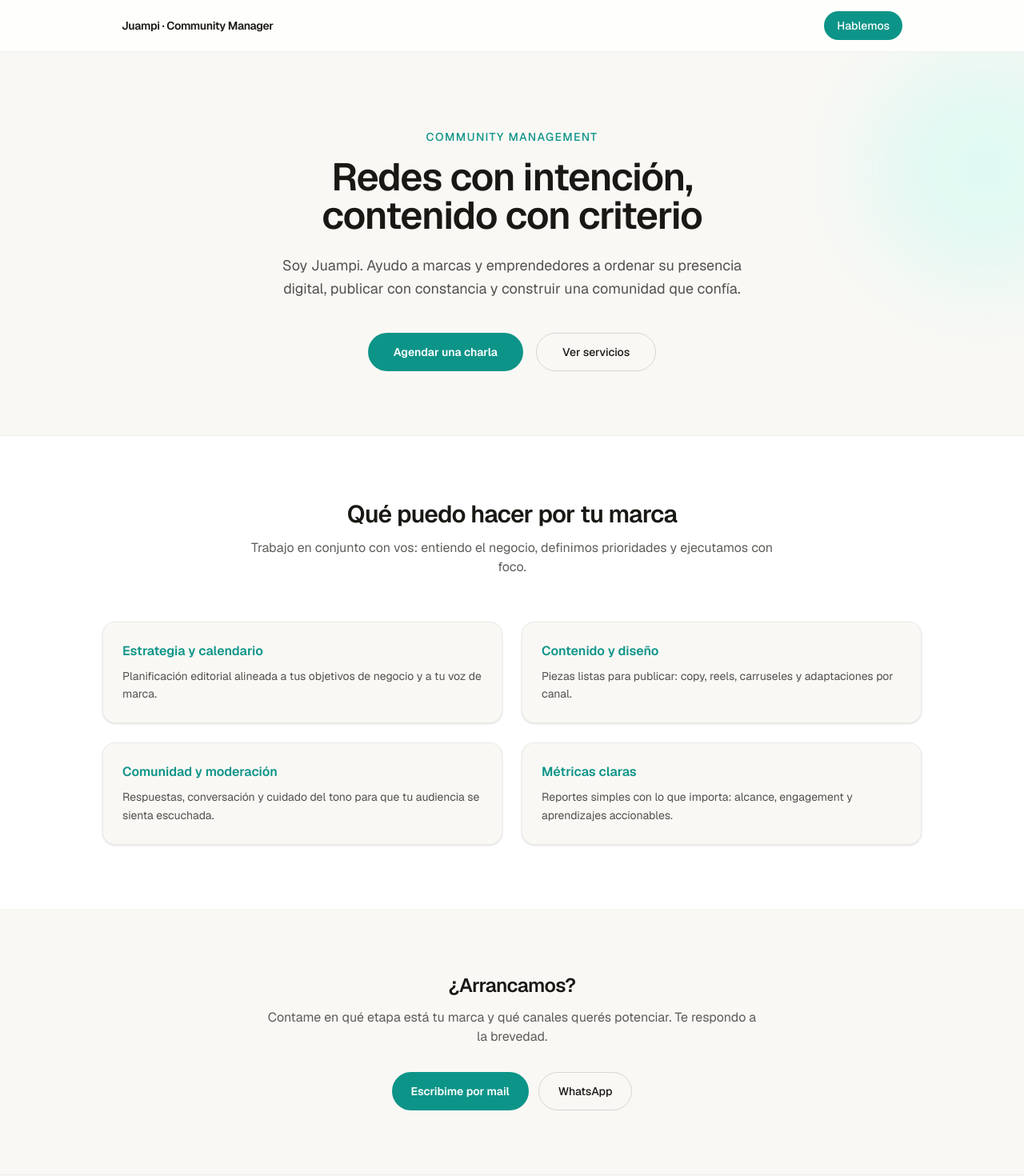
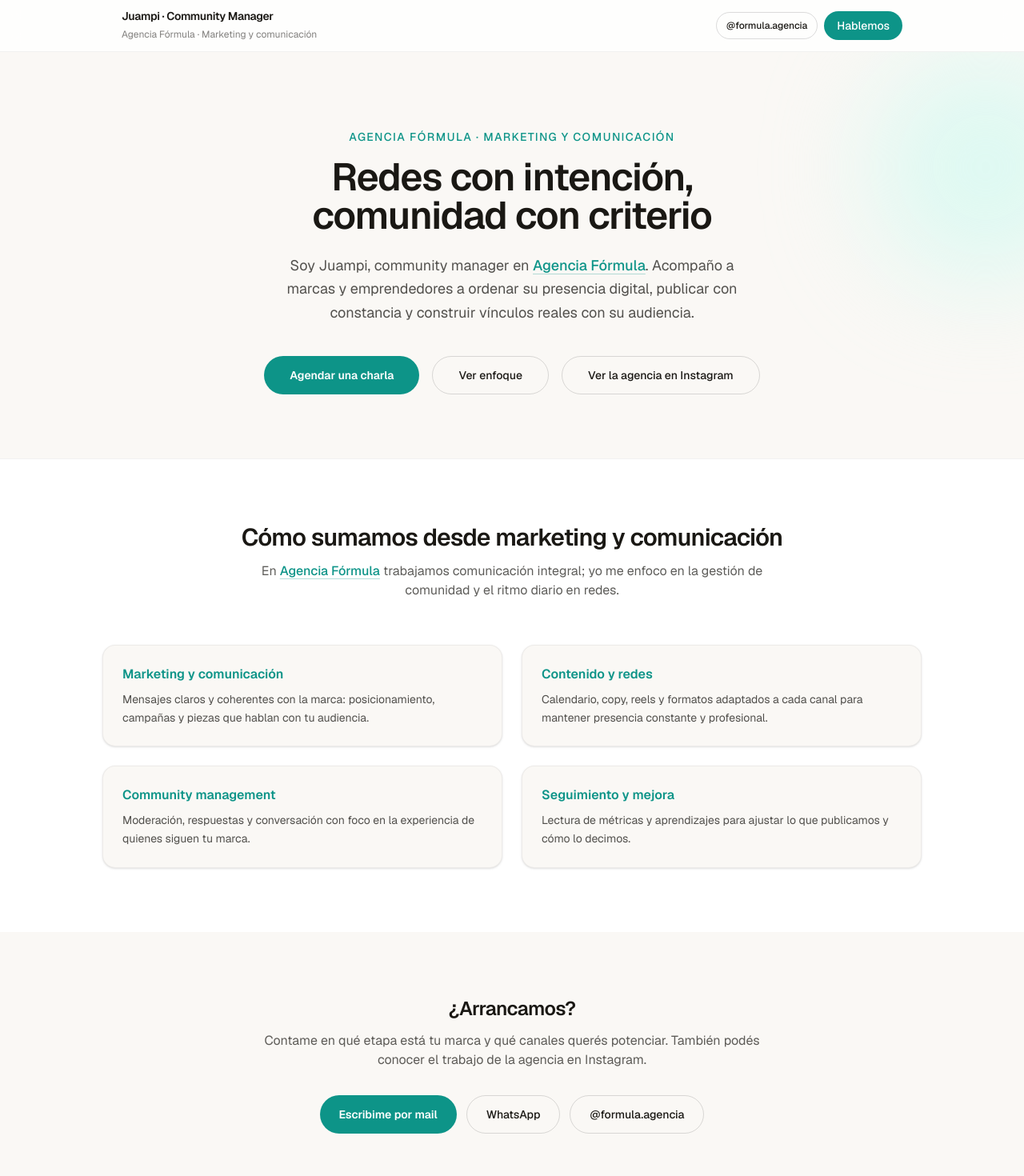
Before and after one commit to Madsjeez-Landings-Page/landingpagejuampi, a Next.js app: page / in a window 1280 px wide. Shown: the top 1470 px of the page at 80% size. Built offline with nearby package versions, Linux system fonts and the light colour scheme.

Commit message:
Landing: integrar Agencia Fórmula (@formula.agencia) e Instagram.
Co-authored-by: Cursor <cursoragent@cursor.com>

```diff
--- a/app/layout.tsx
+++ b/app/layout.tsx
@@ -13,9 +13,9 @@ const geistMono = Geist_Mono({
 });
 
 export const metadata: Metadata = {
-  title: "Juampi | Community Manager",
+  title: "Juampi | Community Manager — Agencia Fórmula",
   description:
-    "Gestión de redes sociales, contenido y comunidad para marcas que quieren crecer con estrategia.",
+    "Community management y gestión de redes en Agencia Fórmula (marketing y comunicación). Conocé el trabajo en Instagram @formula.agencia.",
 };
 
 export default function RootLayout({
--- a/app/page.tsx
+++ b/app/page.tsx
@@ -1,19 +1,22 @@
+const INSTAGRAM_AGENCIA =
+  "https://www.instagram.com/formula.agencia/";
+
 const services = [
   {
-    title: "Estrategia y calendario",
-    body: "Planificación editorial alineada a tus objetivos de negocio y a tu voz de marca.",
+    title: "Marketing y comunicación",
+    body: "Mensajes claros y coherentes con la marca: posicionamiento, campañas y piezas que hablan con tu audiencia.",
   },
   {
-    title: "Contenido y diseño",
-    body: "Piezas listas para publicar: copy, reels, carruseles y adaptaciones por canal.",
+    title: "Contenido y redes",
+    body: "Calendario, copy, reels y formatos adaptados a cada canal para mantener presencia constante y profesional.",
   },
   {
-    title: "Comunidad y moderación",
-    body: "Respuestas, conversación y cuidado del tono para que tu audiencia se sienta escuchada.",
+    title: "Community management",
+    body: "Moderación, respuestas y conversación con foco en la experiencia de quienes siguen tu marca.",
   },
   {
-    title: "Métricas claras",
-    body: "Reportes simples con lo que importa: alcance, engagement y aprendizajes accionables.",
+    title: "Seguimiento y mejora",
+    body: "Lectura de métricas y aprendizajes para ajustar lo que publicamos y cómo lo decimos.",
   },
 ];
 
@@ -21,16 +24,36 @@ export default function Home() {
   return (
     <div className="flex min-h-full flex-col">
       <header className="border-b border-black/5 bg-surface/80 backdrop-blur-md dark:border-white/10">
-        <div className="mx-auto flex h-16 max-w-5xl items-center justify-between px-6">
-          <span className="text-sm font-semibold tracking-tight">
+        <div className="mx-auto flex h-16 max-w-5xl items-center justify-between gap-4 px-6">
+          <div className="min-w-0">
+            <span className="block truncate text-sm font-semibold tracking-tight">
               Juampi · Community Manager
             </span>
+            <a
+              href={INSTAGRAM_AGENCIA}
+              target="_blank"
+              rel="noopener noreferrer"
+              className="text-xs text-foreground/55 transition hover:text-accent"
+            >
+              Agencia Fórmula · Marketing y comunicación
+            </a>
+          </div>
+          <div className="flex shrink-0 items-center gap-2">
+            <a
+              href={INSTAGRAM_AGENCIA}
+              target="_blank"
+              rel="noopener noreferrer"
+              className="hidden rounded-full border border-foreground/15 px-3 py-2 text-xs font-medium transition hover:bg-foreground/5 sm:inline-flex"
+            >
+              @formula.agencia
+            </a>
             <a
               href="#contacto"
               className="rounded-full bg-accent px-4 py-2 text-sm font-medium text-white transition hover:opacity-90 dark:text-[#0f0e0c]"
             >
               Hablemos
             </a>
+          </div>
         </div>
       </header>
 
@@ -42,14 +65,23 @@ export default function Home() {
           />
           <div className="relative mx-auto max-w-3xl text-center">
             <p className="mb-4 text-sm font-medium uppercase tracking-widest text-accent">
-              Community management
+              Agencia Fórmula · Marketing y comunicación
             </p>
             <h1 className="text-balance text-4xl font-semibold tracking-tight sm:text-5xl">
-              Redes con intención, contenido con criterio
+              Redes con intención, comunidad con criterio
             </h1>
             <p className="mx-auto mt-6 max-w-xl text-pretty text-lg leading-relaxed text-foreground/75">
-              Soy Juampi. Ayudo a marcas y emprendedores a ordenar su presencia digital,
-              publicar con constancia y construir una comunidad que confía.
+              Soy Juampi, community manager en{" "}
+              <a
+                href={INSTAGRAM_AGENCIA}
+                target="_blank"
+                rel="noopener noreferrer"
+                className="font-medium text-accent underline decoration-accent/30 underline-offset-4 transition hover:decoration-accent"
+              >
+                Agencia Fórmula
+              </a>
+              . Acompaño a marcas y emprendedores a ordenar su presencia digital, publicar con constancia y
+              construir vínculos reales con su audiencia.
             </p>
             <div className="mt-10 flex flex-wrap items-center justify-center gap-4">
               <a
@@ -62,7 +94,15 @@ export default function Home() {
                 href="#servicios"
                 className="inline-flex h-12 items-center justify-center rounded-full border border-foreground/15 px-8 text-sm font-medium transition hover:bg-foreground/5"
               >
-                Ver servicios
+                Ver enfoque
+              </a>
+              <a
+                href={INSTAGRAM_AGENCIA}
+                target="_blank"
+                rel="noopener noreferrer"
+                className="inline-flex h-12 items-center justify-center rounded-full border border-foreground/15 px-8 text-sm font-medium transition hover:bg-foreground/5"
+              >
+                Ver la agencia en Instagram
               </a>
             </div>
           </div>
@@ -74,11 +114,19 @@ export default function Home() {
         >
           <div className="mx-auto max-w-5xl">
             <h2 className="text-center text-2xl font-semibold tracking-tight sm:text-3xl">
-              Qué puedo hacer por tu marca
+              Cómo sumamos desde marketing y comunicación
             </h2>
             <p className="mx-auto mt-3 max-w-2xl text-center text-foreground/70">
-              Trabajo en conjunto con vos: entiendo el negocio, definimos prioridades y
-              ejecutamos con foco.
+              En{" "}
+              <a
+                href={INSTAGRAM_AGENCIA}
+                target="_blank"
+                rel="noopener noreferrer"
+                className="font-medium text-accent underline decoration-accent/30 underline-offset-4"
+              >
+                Agencia Fórmula
+              </a>{" "}
+              trabajamos comunicación integral; yo me enfoco en la gestión de comunidad y el ritmo diario en redes.
             </p>
             <ul className="mt-14 grid gap-6 sm:grid-cols-2">
               {services.map((item) => (
@@ -102,10 +150,10 @@ export default function Home() {
         >
           <h2 className="text-2xl font-semibold tracking-tight">¿Arrancamos?</h2>
           <p className="mt-3 text-foreground/70">
-            Contame en qué etapa está tu marca y qué canales querés potenciar. Te respondo
-            a la brevedad.
+            Contame en qué etapa está tu marca y qué canales querés potenciar. También podés conocer el trabajo de
+            la agencia en Instagram.
           </p>
-          <div className="mt-8 flex flex-col items-center gap-3 sm:flex-row sm:justify-center">
+          <div className="mt-8 flex flex-col items-center gap-3 sm:flex-row sm:flex-wrap sm:justify-center">
             <a
               href="mailto:hola@ejemplo.com"
               className="inline-flex h-12 w-full max-w-xs items-center justify-center rounded-full bg-accent px-6 text-sm font-semibold text-white dark:text-[#0f0e0c] sm:w-auto"
@@ -118,12 +166,30 @@ export default function Home() {
             >
               WhatsApp
             </a>
+            <a
+              href={INSTAGRAM_AGENCIA}
+              target="_blank"
+              rel="noopener noreferrer"
+              className="inline-flex h-12 w-full max-w-xs items-center justify-center rounded-full border border-foreground/15 px-6 text-sm font-medium hover:bg-foreground/5 sm:w-auto"
+            >
+              @formula.agencia
+            </a>
           </div>
         </section>
       </main>
 
       <footer className="border-t border-black/5 py-8 text-center text-sm text-foreground/50 dark:border-white/10">
-        © {new Date().getFullYear()} Juampi · Community Manager
+        <p>
+          © {new Date().getFullYear()} Juampi · Community Manager ·{" "}
+          <a
+            href={INSTAGRAM_AGENCIA}
+            target="_blank"
+            rel="noopener noreferrer"
+            className="text-foreground/60 underline-offset-4 transition hover:text-accent hover:underline"
+          >
+            Agencia Fórmula
+          </a>
+        </p>
       </footer>
     </div>
   );
```
Lines whose indentation alone changed are shown as unchanged.
